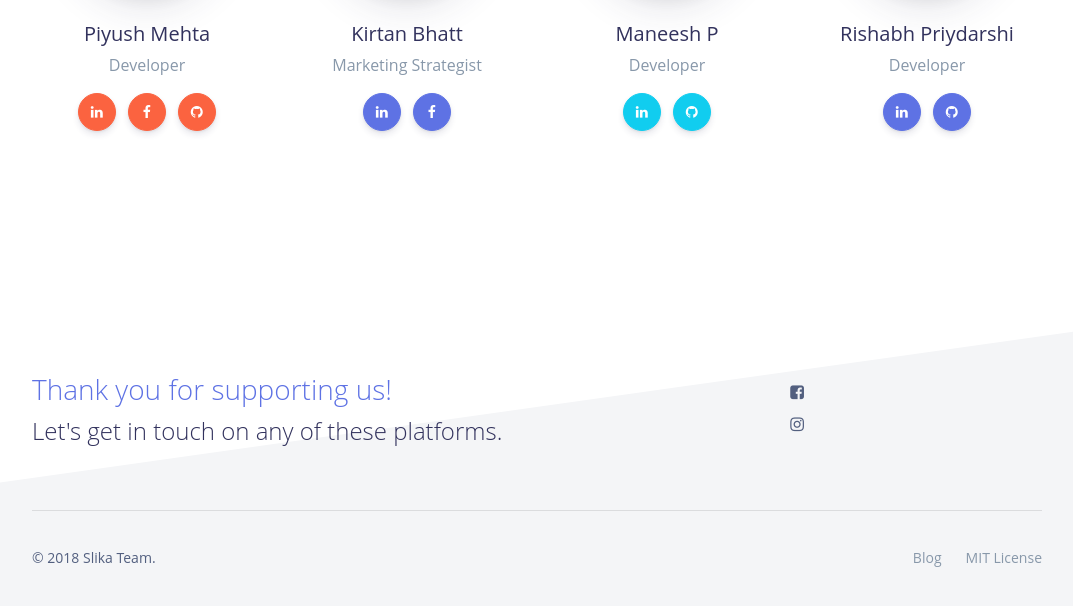
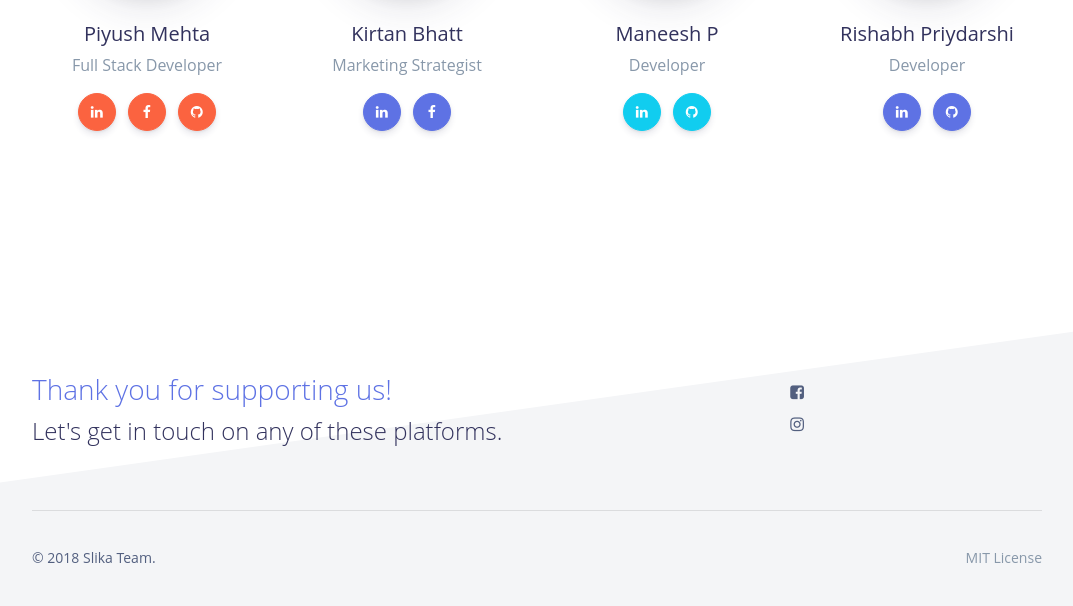
Before and after one commit to piyush97/strudal, a website: page index.html in a window 1280 px wide. Shown: the part 2594-3200 px from the top of the page, without its empty margins (103-1176 px from the left). Drawn offline with Linux system fonts and the light colour scheme.

Commit message:
v.1
Signed-off-by: Piyush Mehta <me@piyushmehta.com>

```diff
--- a/index.html
+++ b/index.html
@@ -285,7 +285,7 @@
               <div class="pt-4 text-center">
                 <h5 class="title">
                   <span class="d-block mb-1">Piyush Mehta</span>
-                  <small class="h6 text-muted">Developer</small>
+                  <small class="h6 text-muted">Full Stack Developer</small>
                 </h5>
                 <div class="mt-3">
                   <a href="https://www.linkedin.com/in/piyush24/" class="btn btn-warning btn-icon-only rounded-circle">
@@ -396,9 +396,9 @@
         <div class="col-md-6">
           <ul class="nav nav-footer justify-content-end">
 
-            <li class="nav-item">
+            <!-- <li class="nav-item">
               <a href="http://blog.slika.com" class="nav-link" target="_blank">Blog</a>
-            </li>
+            </li> -->
             <li class="nav-item">
               <a href="https://opensource.org/licenses/MIT" class="nav-link" target="_blank">MIT License</a>
             </li>
@@ -414,5 +414,4 @@
   <script src="../assets/vendor/headroom/headroom.min.js"></script>
   <script src="../assets/js/slika.js"></script>
 </body>
-
 </html>
```
